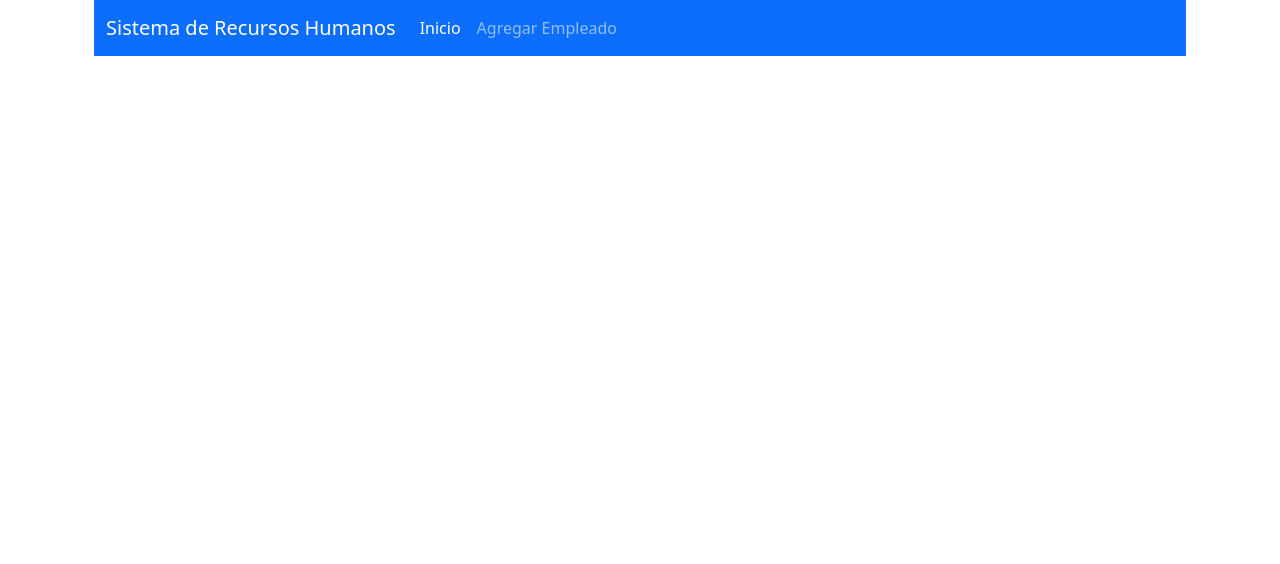
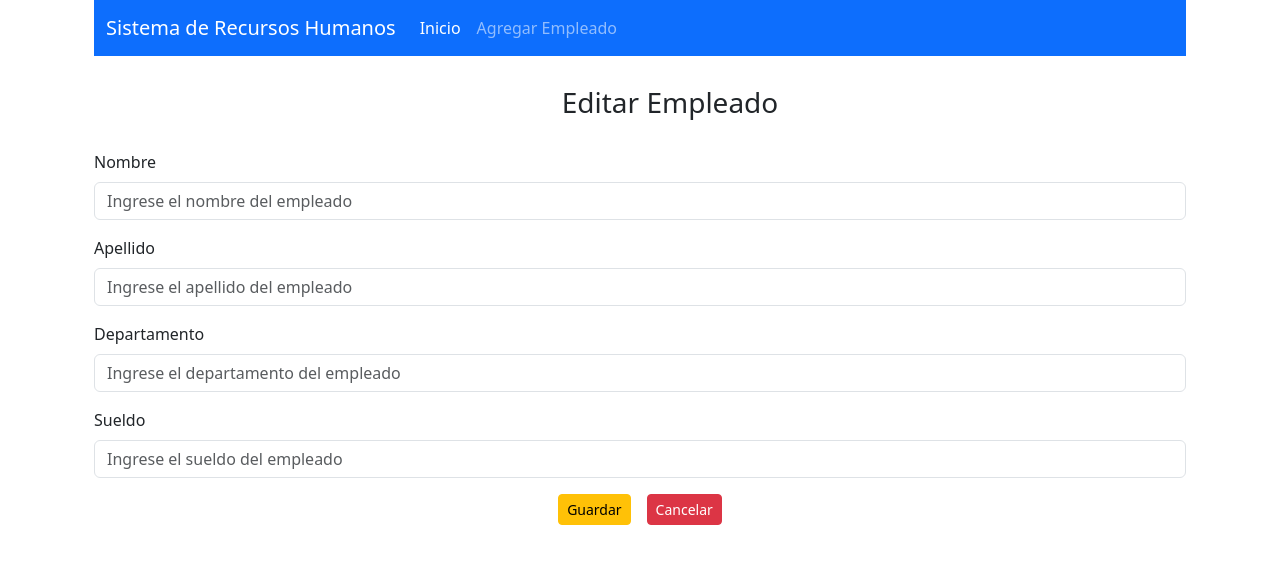
Before and after one commit to Luisorozco42/rh-app, a React (Create React App) app: page /editar/1 in a window 1280 px wide. Shown: the top 564 px of the page. Built offline with nearby package versions, Linux system fonts and the light colour scheme; no server answers.

Commit message:
updating an employee works

```diff
--- a/src/App.js
+++ b/src/App.js
@@ -2,6 +2,7 @@
 import ListadoEmpleados from './empleados/ListadoEmpleados';
 import Navegacion from './plantilla/Navegacion';
 import AgregarEmpleado from './empleados/AgregarEmpleado';
+import EditarEmpleado from './empleados/EditarEmpeado';
 
 function App() {
   return (
@@ -11,6 +12,7 @@
         <Routes>
           <Route exact path="/" element={<ListadoEmpleados />} />
           <Route exact path="/agregar" element={<AgregarEmpleado />} />
+          <Route exact path="/editar/:id" element={<EditarEmpleado />} />
         </Routes>
       </BrowserRouter>
     </div>
--- /dev/null
+++ b/src/empleados/EditarEmpeado.js
@@ -0,0 +1,75 @@
+import React from 'react'
+import { useState, useEffect } from 'react';
+import axios from 'axios';
+import { useNavigate, useParams } from 'react-router-dom';
+
+export default function EditarEmpleado() {
+    const urlBase = 'http://localhost:8080/rh-app/empleados';
+    let navegacion = useNavigate();
+    const {id} = useParams();
+
+    const [empleado, setEmpleado] =useState({
+        nombre: '',
+        apellido: '',
+        departamento: '',
+        sueldo: ''
+    });
+
+    const{nombre, apellido, departamento, sueldo} = empleado;
+
+    useEffect(() => {
+        cargarEmpleado();
+    }, []); //Se le coloca un array vacio para que se ejecute solo una vez al cargar el componente
+
+    const cargarEmpleado = async () => {
+        const resultado = await axios.get(`${urlBase}/${id}`);
+        setEmpleado(resultado.data);
+    }
+
+    const onInputChange = (e) => {
+        //spread operator para copiar el objeto empleado y luego actualizar el campo que se esta modificando
+        setEmpleado({...empleado, [e.target.name]: e.target.value});
+    }
+
+    const   onSubmit = async (e) => {
+        e.preventDefault();
+        await axios.put(`${urlBase}/${id}`, empleado);
+        //redirigimos a la pagina de listado de empleados
+        navegacion("/");
+    }
+
+  return (
+    <div className="container">
+        <div className="container text-center" style={{ margin: '30px' }}>
+            <h3>Editar Empleado</h3>
+        </div>
+
+        <form onSubmit={(e) => onSubmit(e)}>
+            <div className="mb-3">
+                <label htmlFor="nombre" className="form-label">Nombre</label>
+                <input type="text" className="form-control" id="nombre" name="nombre" placeholder="Ingrese el nombre del empleado"
+                value={nombre} onChange={(e) => onInputChange(e)} required={true}/>
+            </div>
+            <div className="mb-3">
+                <label htmlFor="apellido" className="form-label">Apellido</label>
+                <input type="text" className="form-control" id="apellido" name="apellido" placeholder="Ingrese el apellido del empleado"
+                 value={apellido} onChange={(e) => onInputChange(e)} required={true}/>
+            </div>
+            <div className="mb-3">
+                <label htmlFor="departamento" className="form-label">Departamento</label>
+                <input type="text" className="form-control" id="departamento" name="departamento" placeholder="Ingrese el departamento del empleado"
+                value={departamento} onChange={(e) => onInputChange(e)} required={true}/>
+            </div>
+            <div className="mb-3">
+                <label htmlFor="sueldo" className="form-label">Sueldo</label>
+                <input type="number" step="any" className="form-control" id="sueldo" name="sueldo" placeholder="Ingrese el sueldo del empleado"
+                value={sueldo} onChange={(e) => onInputChange(e)} required={true}/>
+            </div>
+            <div className="text-center">
+                <button type="submit" className="btn btn-warning btn-sm me-3">Guardar</button>
+                <a href="/" className="btn btn-danger btn-sm">Cancelar</a>
+            </div>
+        </form>
+    </div>
+  )
+}
--- a/src/empleados/ListadoEmpleados.js
+++ b/src/empleados/ListadoEmpleados.js
@@ -1,6 +1,7 @@
 import React, { useEffect, useState } from 'react'
 import axios from 'axios';
 import { NumericFormat } from 'react-number-format';
+import { Link } from 'react-router-dom';
 
 export default function ListadoEmpleados() {
 
@@ -30,6 +31,7 @@
                         <th scope="col">Nombre</th>
                         <th scope="col">Departamento</th>
                         <th scope="col">Sueldo</th>
+                        <th scope="col"></th>
                     </tr>
                 </thead>
                 <tbody>
@@ -42,6 +44,12 @@
                                 <td>{empleado.departamento}</td>
                                 <td> <NumericFormat value={empleado.sueldo} displayType={'text'} thousandSeparator={","}
                                 prefix={'$'} decimalScale={2} fixedDecimalScale/> </td>
+                                <td className="text-center">
+                                    <div>
+                                        <Link to={`/editar/${empleado.idEmpleado}`} className="btn btn-warning btn-sm me-3">Editar</Link>
+                                        <button className="btn btn-danger btn-sm">Eliminar</button>
+                                    </div>
+                                </td>
                             </tr>
                         ))
                     }
```
